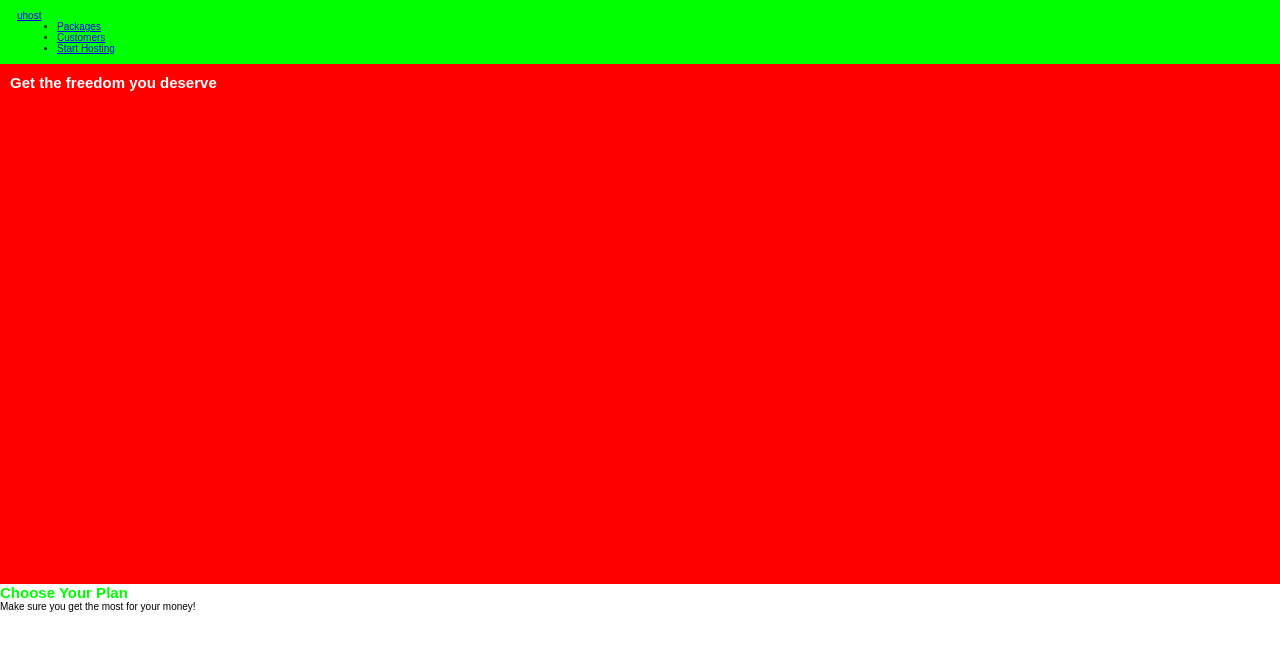
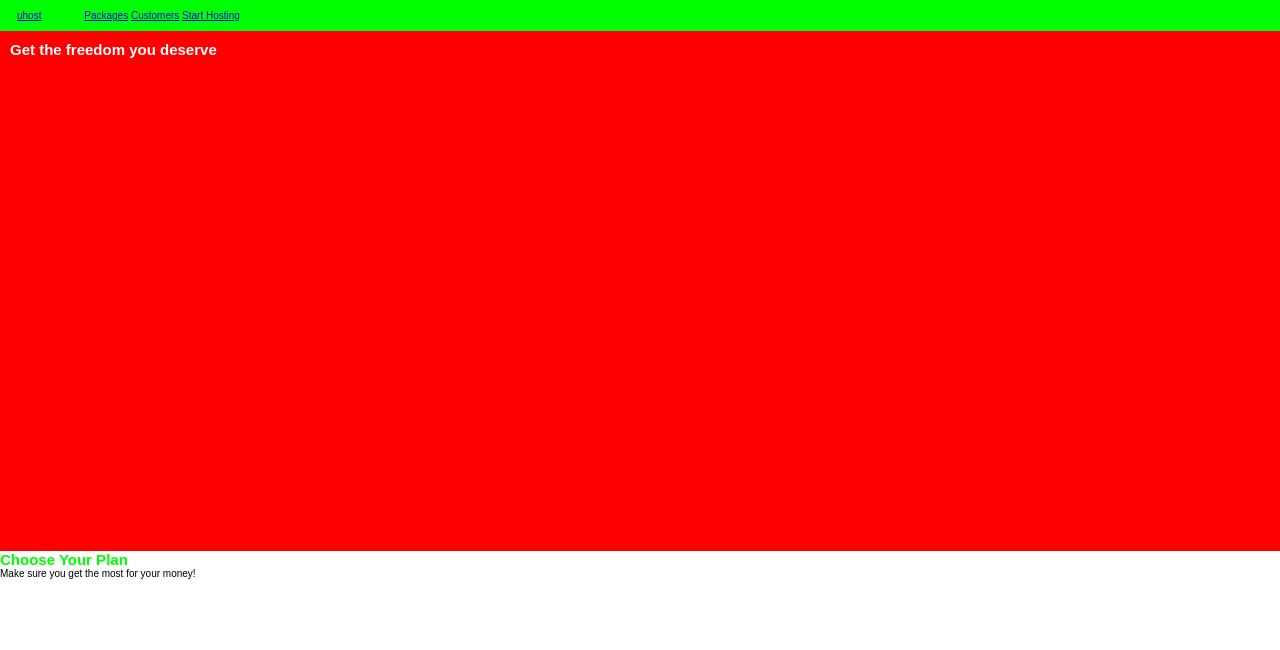
Before and after one commit to homerMR/project01, a plain HTML site: page index.html in a window 1280 px wide. Drawn offline with Linux system fonts and the light colour scheme.

Commit message:
css
styling navigation

```diff
--- a/style.css
+++ b/style.css
@@ -32,3 +32,21 @@ body{
     width: 100%;
     padding: 1rem 1.7rem;
 }
+
+.main-header > div{
+    display: inline-block;
+}
+
+.main-nav{
+    display: inline-block;
+    text-align: right;
+}
+
+.main-nav__items{
+    list-style: none;
+    width: 100%;
+}
+
+.main-nav__item{
+    display: inline-block;
+}
```
